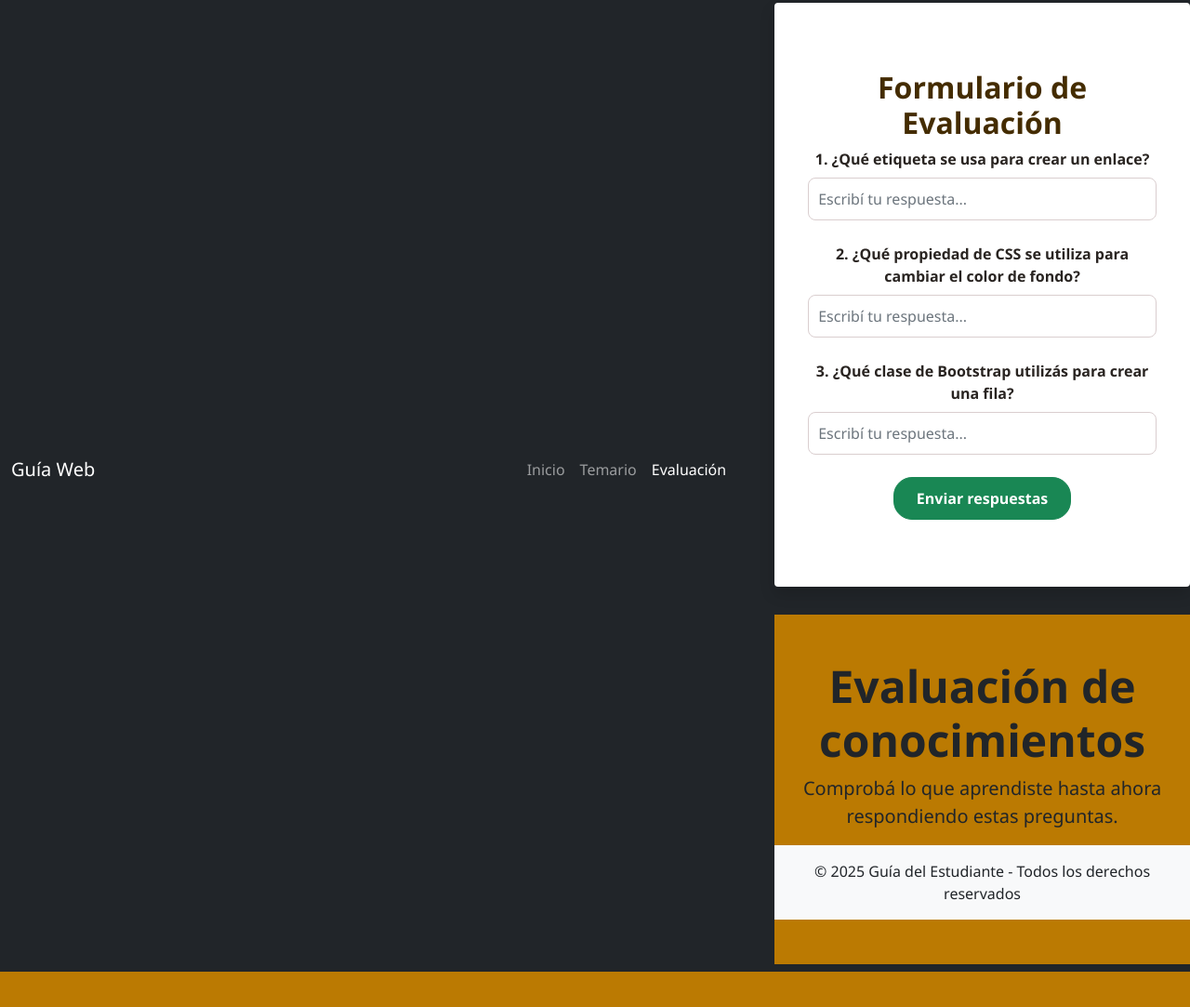
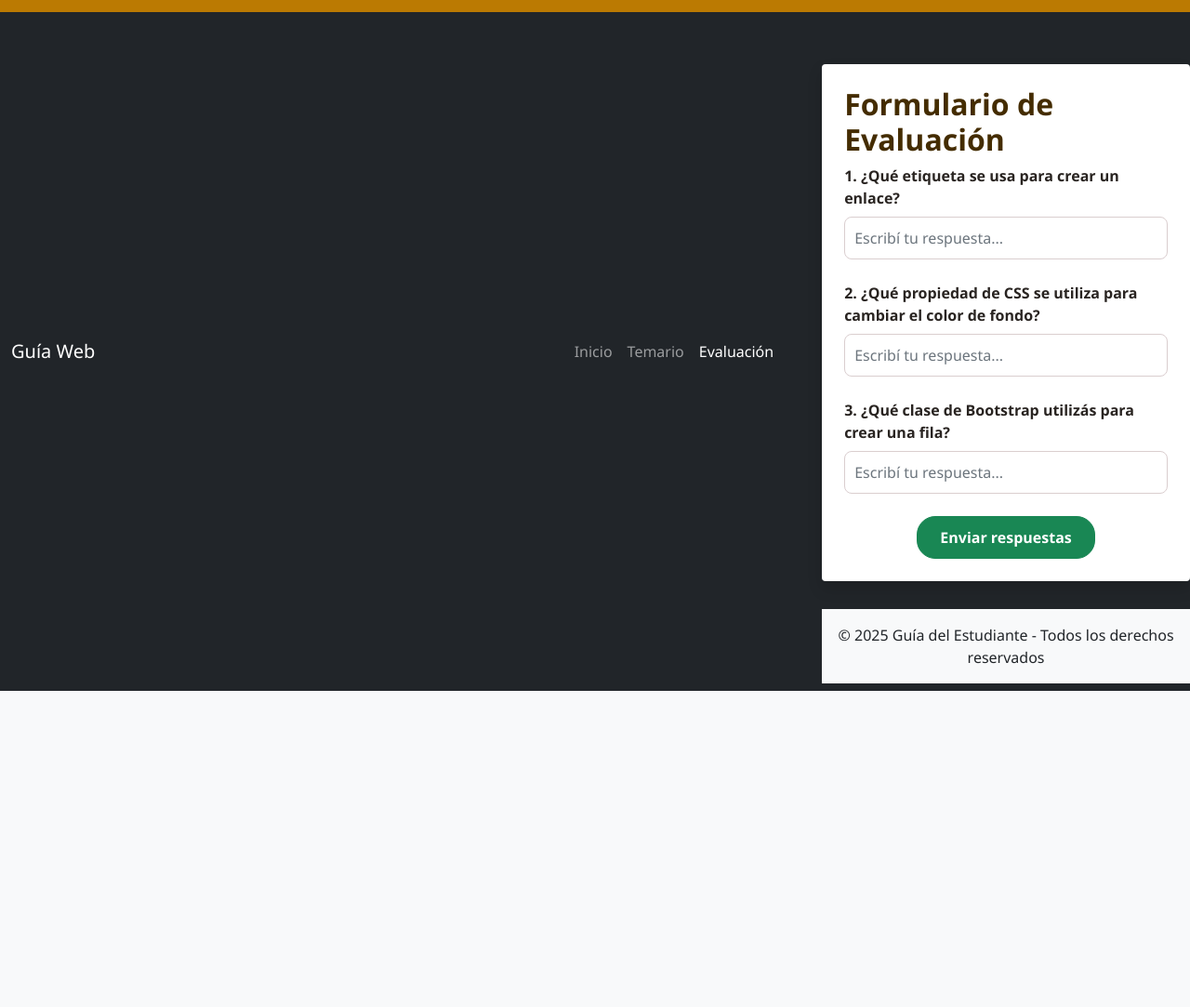
Before and after one commit to AgusDevRolon/primer-parcial-Rolon-Agustin, a plain HTML site: page primer-parcial-tlp1/evaluacion.html in a window 1280 px wide. Shown: the part 195-1278 px from the top of the page at 93% size. After the commit the page ends 938 px from the top, so only its background shows below. Drawn offline with nearby package versions, Linux system fonts and the light colour scheme.

```diff
--- a/primer-parcial-tlp1/evaluacion.html
+++ b/primer-parcial-tlp1/evaluacion.html
@@ -14,7 +14,7 @@
       <h1 class="display-5">Evaluación de conocimientos</h1>
       <p class="lead">Comprobá lo que aprendiste hasta ahora respondiendo estas preguntas.</p>
     </div>
-  <header>
+  </header>
 
   <nav class="navbar navbar-expand-lg navbar-dark bg-dark">
     <div class="container">
@@ -32,8 +32,8 @@
     </div>
   <nav>
 
-  <article class="bg-white shadow rounded p-4">
-  <main class="container my-5">
+  <main class="container my-5 text-center"></main>
+    <article class="bg-white shadow rounded p-4">
       <h2>Formulario de Evaluación</h2>
       <forms>
         <div class="mb-4">
@@ -55,13 +55,6 @@
     </article>
   </main>
 
-  <header class="text-dark text-center py-5">
-    <div class="contenedor">
-      <h1 class="display-5">Evaluación de conocimientos</h1>
-      <p class="lead">Comprobá lo que aprendiste hasta ahora respondiendo estas preguntas.</p>
-    </div>
-  <header>
-
   <footer class="bg-light text-center py-3 mt-auto">
     <p class="mb-0">&copy; 2025 Guía del Estudiante - Todos los derechos reservados</p>
   </footer>
```
Also changed, not shown: primer-parcial-tlp1/index.html (+3 -3 lines), primer-parcial-tlp1/temario.html (+9 -8 lines).
